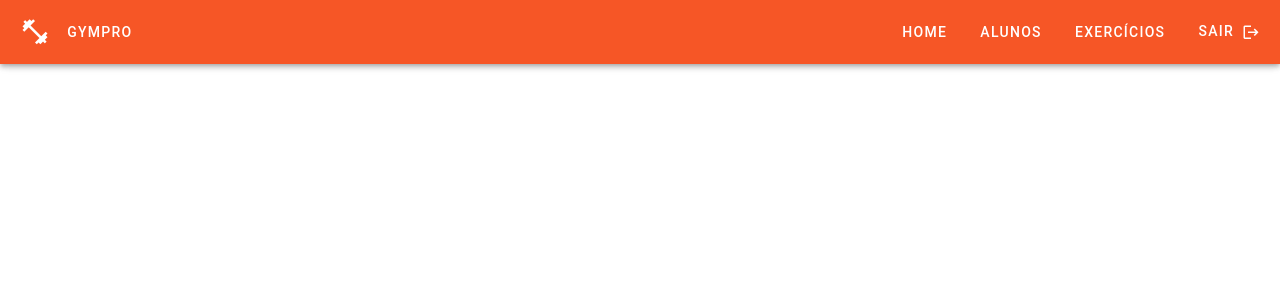
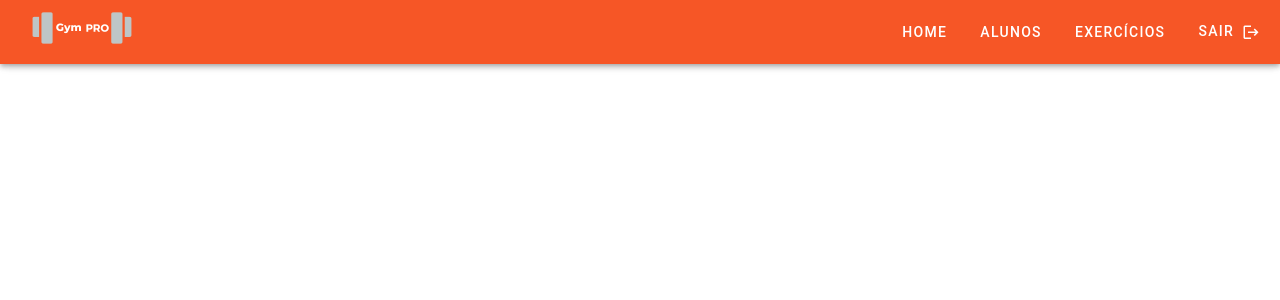
Before and after one commit to 0Duarte/Projeto-DevInHouse-SENAI-FrontEnd, a Vue app in the folder Projeto-modulo-1/: page /login in a window 1280 px wide. Shown: the top 300 px of the page. Built offline with nearby package versions, Linux system fonts and the light colour scheme.

Commit message:
style: adiciona logo

```diff
--- a/Projeto-modulo-1/src/App.vue
+++ b/Projeto-modulo-1/src/App.vue
@@ -3,10 +3,7 @@
     <v-app-bar v-if="shouldRenderComponent" color="rgb(246, 86, 38)">
       <v-app-bar-title>
         <router-link to="/dashboard" class="text-white text-decoration-none">
-        <v-icon>mdi-dumbbell</v-icon>
-        <v-btn>
-          <p>GymPro</p>
-        </v-btn>
+          <img src="./utils/logobranca.png" width="125" alt="">
         </router-link>
       </v-app-bar-title>
 
```
Also changed, not shown: Projeto-modulo-1/src/utils/logobranca.png (added).
